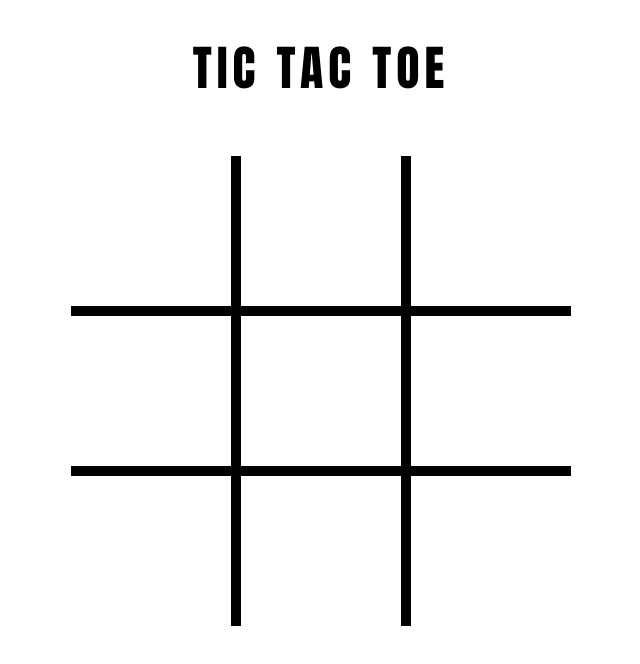
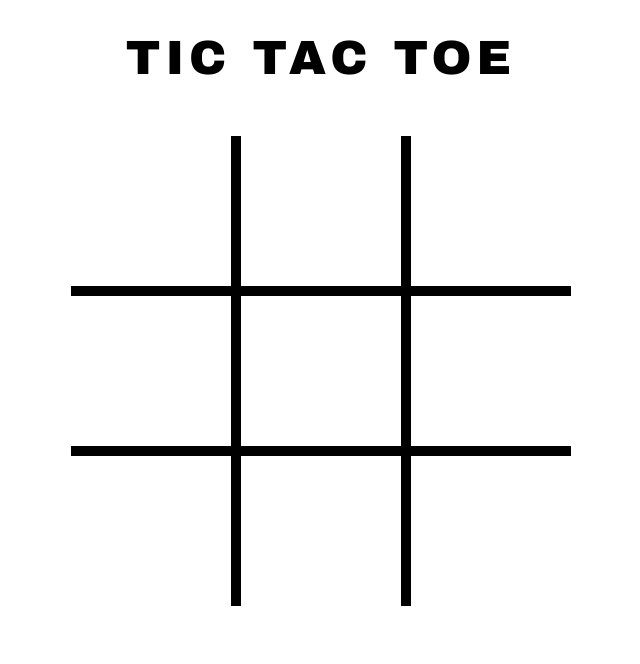
Before and after one commit to Derrickdog/tic-tac-toe, a plain HTML site: page index.html in a window 1280 px wide. Shown: the whole page, without its empty margins (319-959 px from the left). Drawn offline with Linux system fonts and the light colour scheme.

Commit message:
Update font

```diff
--- a/styles.css
+++ b/styles.css
@@ -5,7 +5,7 @@ body{
     user-select: none;
 }
 h1{
-    font-family: Impact, Haettenschweiler, 'Arial Narrow Bold', sans-serif;
+    font-family: 'Arial Black', Arial, sans-serif;
     letter-spacing: 5px;
     font-size: 3rem;
     padding-bottom: 20px;
```
